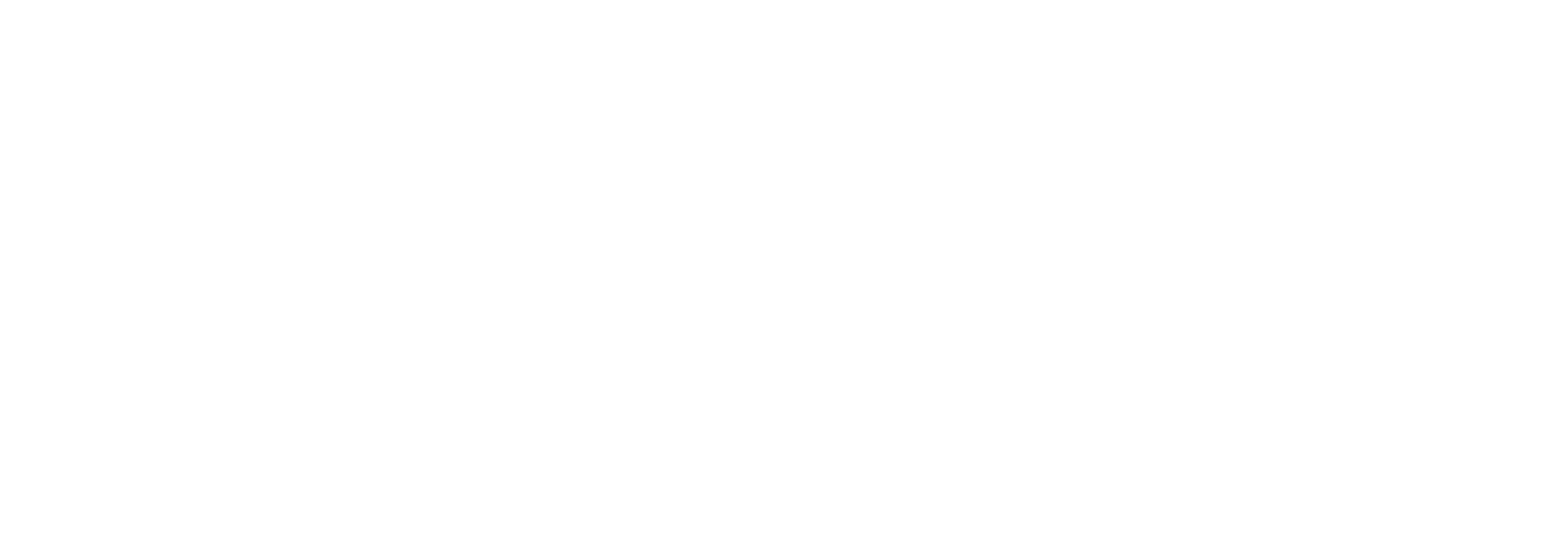
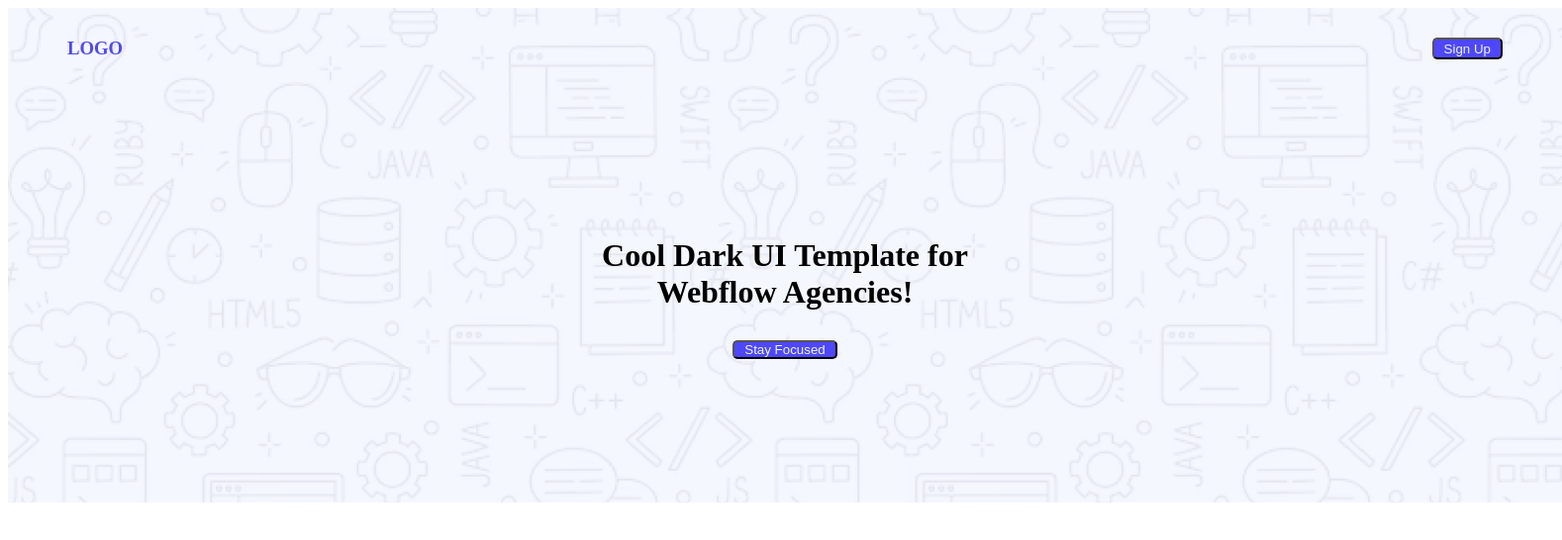
Before and after one commit to Mishukdev2001/assignment1-repo, a plain HTML site: page index.html in a window 1280 px wide. Shown: the whole page at 99% size, 1578 px wide, since content can reach past the window. Drawn offline with Linux system fonts and the light colour scheme.

Commit message:
second-commit

```diff
--- a/index.html
+++ b/index.html
@@ -1,12 +1,34 @@
 <!DOCTYPE html>
 <html lang="en">
+
 <head>
     <meta charset="UTF-8">
     <meta name="viewport" content="width=device-width, initial-scale=1.0">
     <title>Assignment-1</title>
     <link rel="stylesheet" href="styles/design.css">
 </head>
+
 <body>
+    <header>
+          <div class="banner">
+             <nav>
+             <h3>LOGO</h3>
+            <button class="btn-primary">Sign Up</button>
+           </nav>
+           <div class="bn">
+            <h1 class="bn-title">Cool Dark UI Template for <br> Webflow Agencies!</h1>
+            <button class="btn-primary">
+                Stay Focused
+            </button>
+           </div>
+          </div>
+    </header>
+    <main>
 
+    </main>
+    <footer>
+
+    </footer>
 </body>
+
 </html>
--- a/styles/design.css
+++ b/styles/design.css
@@ -0,0 +1,35 @@
+/* banner related style */
+.banner {
+    height: 500px;
+    width: 1570px;
+    background-image: url(../images/hero-bg.png);
+}
+
+nav {
+    display: flex;
+    justify-content: space-between;
+
+}
+
+nav h3 {
+    color: #4E47FF;
+    margin: 30px 60px;
+}
+
+.bn{
+    text-align: center;
+
+}
+
+.bn-title{
+    margin: 150px 0px 0px 0px;
+}
+
+/* shared style */
+.btn-primary {
+    background-color: #4E47FF;
+    color: aliceblue;
+    padding: 0px 10px;
+    border-radius: 5px;
+    margin: 30px 60px;
+}
```
Also changed, not shown: images/avatar.png (renamed from assets/avatar.png), images/hero-bg.png (renamed from assets/Hero-bg.png), images/icon-star.png (renamed from assets/icon-star.png), images/wc-big.png (renamed from assets/wc-big.png), images/wc-mini.png (renamed from assets/wc-mini.png).
